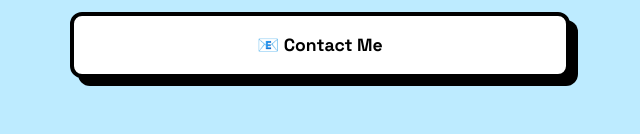
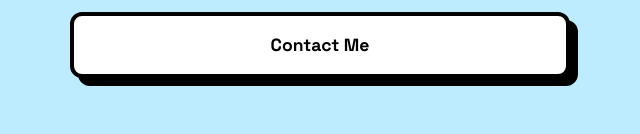
Before and after one commit to Rishabh97-jar/social, a plain HTML site: page Social/index.html in a window 1280 px wide. Shown: the part 624-758 px from the top of the page, 320-960 px from the left. Drawn offline with Linux system fonts and the light colour scheme.

Commit message:
index.html

```diff
--- a/Social/index.html
+++ b/Social/index.html
@@ -175,7 +175,7 @@ TWITCH
 
 <a class="link-btn gmail"
            href="mailto:fizgamer97@gmail.com?subject=Contact%20from%20Social%20Hub">
-           📧 Contact Me
+           Contact Me
         </a>
 </div>
 
```
